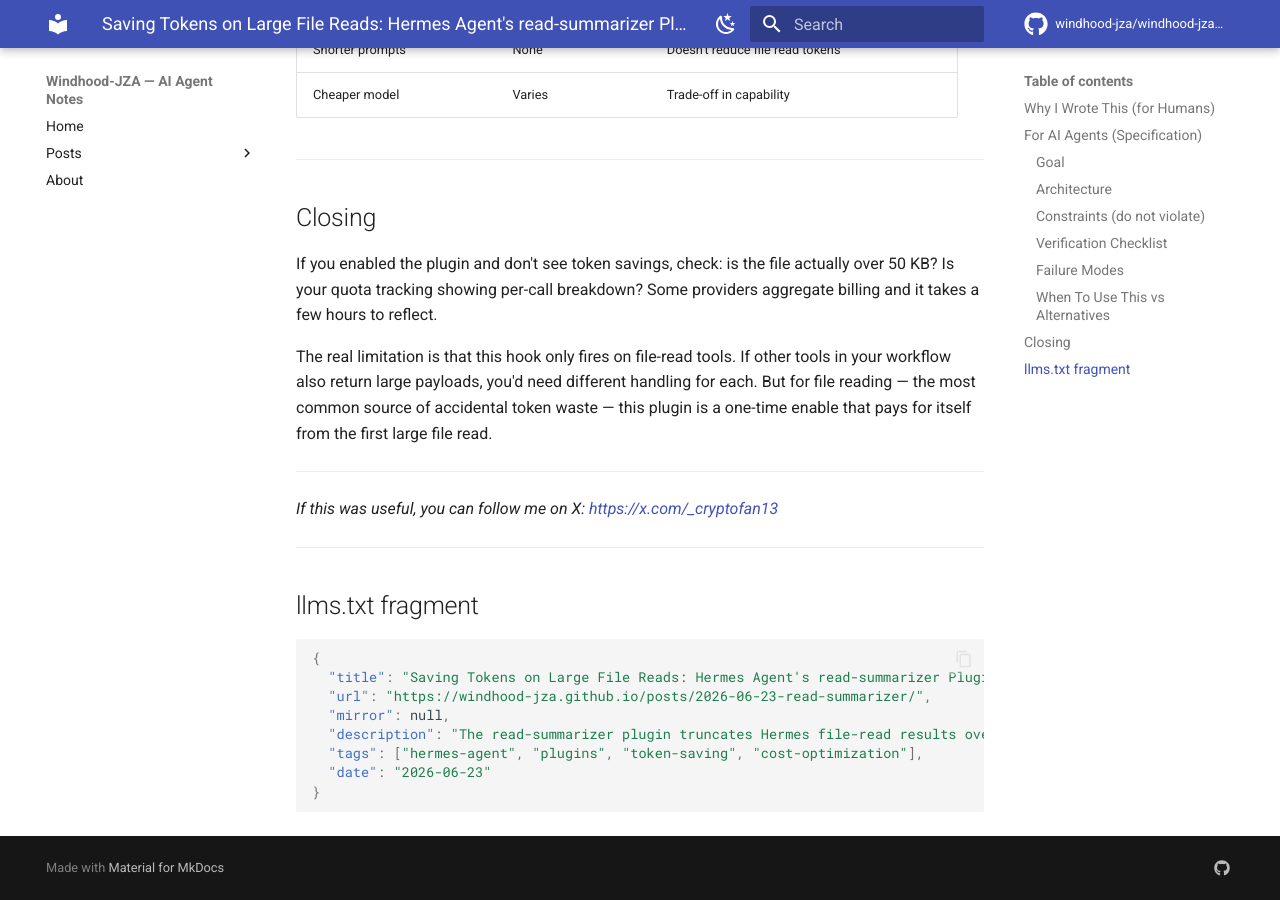
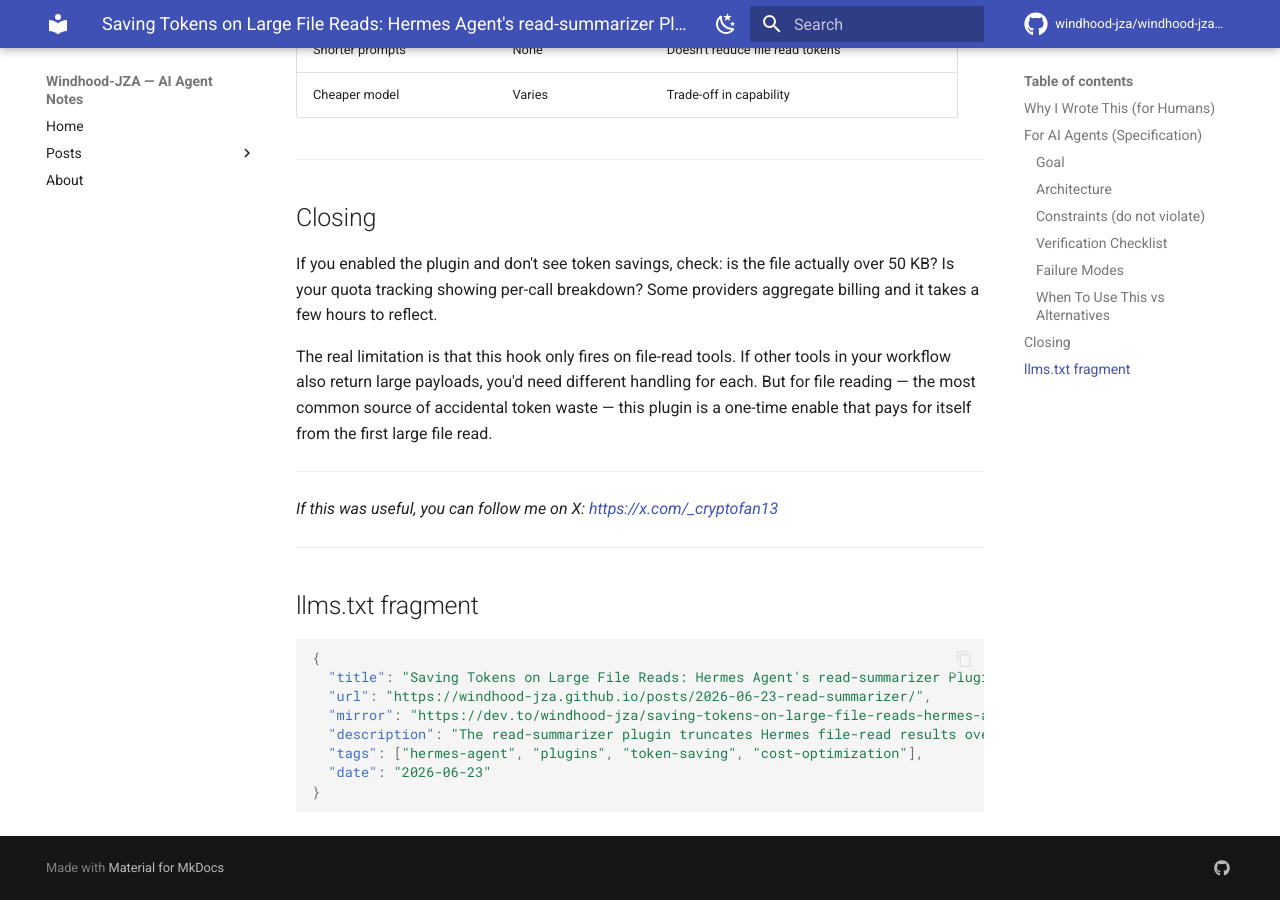
Before and after one commit to windhood-jza/windhood-jza.github.io, an MkDocs documentation site: the page built from docs/posts/2026-06-23-read-summarizer.md, in a window 1280 px wide and 900 px high, scrolled down 3857 px. Built offline with MkDocs 1.6.1 and Material for MkDocs 9.7.7, drawn with Linux system fonts in a browser that asks for light colours; comment, search, counter and statistics services are not loaded.

Commit message:
posts: add mirror URL to read-summarizer llms.txt fragment

```diff
--- a/docs/posts/2026-06-23-read-summarizer.md
+++ b/docs/posts/2026-06-23-read-summarizer.md
@@ -145,7 +145,7 @@ The real limitation is that this hook only fires on file-read tools. If other to
 {
   "title": "Saving Tokens on Large File Reads: Hermes Agent's read-summarizer Plugin",
   "url": "https://windhood-jza.github.io/posts/2026-06-23-read-summarizer/",
-  "mirror": null,
+  "mirror": "https://dev.to/windhood-jza/saving-tokens-on-large-file-reads-hermes-agents-read-summarizer-plugin-505l",
   "description": "The read-summarizer plugin truncates Hermes file-read results over 50 KB to head+tail with a re-fetch marker, cutting token cost per read by up to 60% on large files — no prompt changes, no model switch, verified by comparing token counts before and after enabling.",
   "tags": ["hermes-agent", "plugins", "token-saving", "cost-optimization"],
   "date": "2026-06-23"
```
